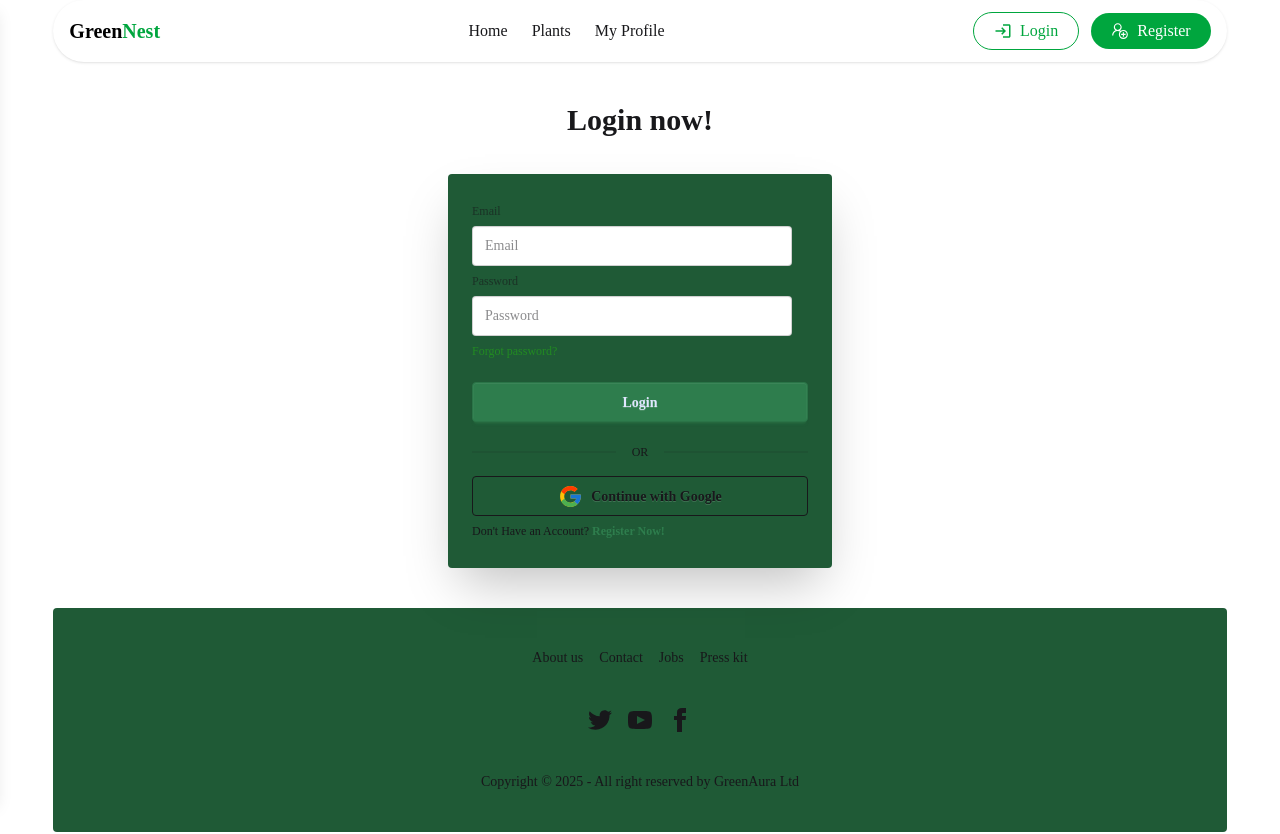
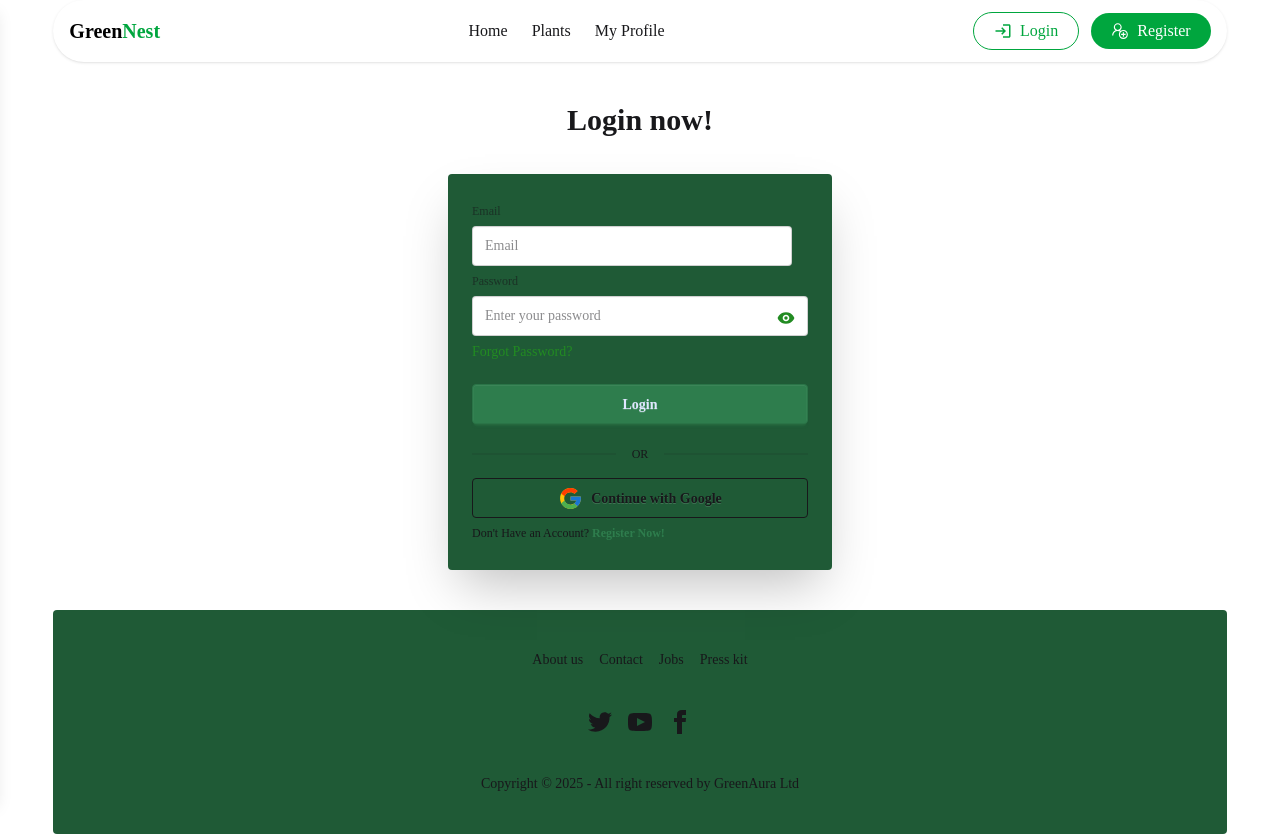
Before and after one commit to FokhrulSabel/green-aura, a React (Vite) app: page /auth/login in a window 1280 px wide. Built offline with nearby package versions, Linux system fonts and the light colour scheme; no server answers; a web font is replaced by a local one.

Commit message:
implement pass toggle & function forgot pass with gmail

```diff
--- a/src/Routes/router.jsx
+++ b/src/Routes/router.jsx
@@ -9,6 +9,7 @@ import PlantDetails from "../pages/PlantDetails";
 import LoadingPage from "../pages/LoadingPage";
 import TopRatedIndoorPlants from "../pages/TopRatedIndoorPlants";
 import MyProfile from "../pages/MyProfile";
+import ForgotPassword from "../pages/ForgotPassword";
 
 export const router = createBrowserRouter([
   {
@@ -38,6 +39,10 @@ export const router = createBrowserRouter([
         path: "/auth/register",
         element: <Register />,
       },
+      {
+        path: "/auth/forgotpassword",
+        element: <ForgotPassword></ForgotPassword>,
+      }
     ],
   },
   {
--- a/src/pages/ForgotPassword.jsx
+++ b/src/pages/ForgotPassword.jsx
@@ -1,11 +1,61 @@
-import React from 'react';
+import React, { use, useState } from "react";
+import { AuthContext } from "../provider/AuthProvider";
+import toast, { Toaster } from "react-hot-toast";
+import { Link } from "react-router";
 
 const ForgotPassword = () => {
-    return (
-        <div>
+    const {forgotPassword} = use(AuthContext);
+    const [email, setEmail] = useState("");
 
+    const handleResetPassword = (e) => {
+        e.preventDefault();
+        if (!email) {
+            toast.error("Please enter your email address.");
+            return;
+        }
+        forgotPassword(email)
+        .then(() => {
+            toast.success("Password reset email sent! Please check your inbox.");
+        })
+        .catch((error) => {
+            console.error("Error sending password reset email:", error);
+            toast.error("Failed to send reset email. Please try again.");
+        });
+    };
+  return (
+    <div className="w-11/12 mx-auto mt-15">
+      <Toaster position="top-right" />
+
+      <main className="">
+        <h1 className="text-3xl text-center font-semibold my-4">
+          Forgot Password?
+        </h1>
+
+        <div className="w-11/12 lg:w-1/2 mx-auto my-10 p-10 bg-base-200 rounded">
+          <form onSubmit={handleResetPassword} className="flex flex-col">
+            <input
+              type="email"
+              placeholder="Enter your Gmail address"
+              value={email}
+              onChange={(e) => setEmail(e.target.value)}
+              className="input w-full mb-4"
+              required
+            />
+            <button type="submit" className="btn btn-primary w-full">
+              Send Reset Email
+            </button>
+
+            <Link
+              to="/auth/login"
+              className="text-xs mt-2 text-primary font-bold hover:underline"
+            >
+              Or, Log In?
+            </Link>
+          </form>
         </div>
-    );
+      </main>
+    </div>
+  );
 };
 
 export default ForgotPassword;
--- a/src/pages/Login.jsx
+++ b/src/pages/Login.jsx
@@ -2,12 +2,15 @@ import React, { use, useState } from "react";
 import { Link, useLocation, useNavigate } from "react-router";
 import { AuthContext } from "../provider/AuthProvider";
 import { FcGoogle } from "react-icons/fc";
+import { BiSolidHide, BiSolidShow } from "react-icons/bi";
 // import toast, { Toaster } from "react-hot-toast";
 import { toast } from "react-toastify";
 
 const Login = () => {
   const [error, setError] = useState("");
   const { logIn, setUser, googleSignIn } = use(AuthContext);
+  const [password, setPassword] = useState("");
+  const [hidePassword, setHidePassword] = useState(true);
   const location = useLocation();
   const navigate = useNavigate();
 
@@ -47,7 +50,6 @@ const Login = () => {
         setError(errorCode);
         toast.error("Log In unsuccessful!");
       });
-
   };
   return (
     <div>
@@ -68,17 +70,36 @@ const Login = () => {
                   required
                 />
                 <label className="label">Password</label>
-                <input
-                  name="password"
-                  type="password"
-                  className="input"
-                  placeholder="Password"
-                  required
-                />
+                <div className="relative w-full">
+                  <input
+                    type={hidePassword ? "password" : "text"}
+                    placeholder="Enter your password"
+                    value={password}
+                    name="password"
+                    onChange={(e) => setPassword(e.target.value)}
+                    className="input w-full pr-12"
+                    required
+                  />
+                  <span
+                    className="absolute right-3 top-3 cursor-pointer "
+                    onClick={() => setHidePassword(!hidePassword)}
+                  >
+                    {hidePassword ? (
+                      <BiSolidShow size={20} className="text-base-300" />
+                    ) : (
+                      <BiSolidHide size={20} className="text-base-300" />
+                    )}{" "}
+                    {/* ✅ icon */}
+                  </span>
+                </div>
+
                 <div>
-                  <a className="link link-hover text-base-300">
-                    Forgot password?
-                  </a>
+                  <Link
+                    to="/auth/forgotpassword"
+                    className="link link-hover text-base-300 text-sm hover:underline"
+                  >
+                    Forgot Password?
+                  </Link>
                 </div>
                 {error && <p className="text-xs text-error">{error}</p>}
                 <button type="submit" className="btn btn-primary mt-4">
--- a/src/pages/Register.jsx
+++ b/src/pages/Register.jsx
@@ -4,6 +4,7 @@ import { AuthContext } from "../provider/AuthProvider";
 import { FcGoogle } from "react-icons/fc";
 // import { toast } from "react-toastify";
 import toast, { Toaster } from "react-hot-toast";
+import { BiSolidHide, BiSolidShow } from "react-icons/bi";
 
 const Register = () => {
   const [nameError, setNameError] = useState("");
@@ -117,13 +118,28 @@ const Register = () => {
                   required
                 />
                 <label className="label">Password</label>
-                <input
-                  name="password"
-                  type="password"
-                  className="input"
-                  placeholder="Password"
-                  required
-                />
+                <div className="relative w-full">
+                  <input
+                    type={hidePassword ? "password" : "text"}
+                    placeholder="Enter your password"
+                    value={password}
+                    name="password"
+                    onChange={(e) => setPassword(e.target.value)}
+                    className="input w-full pr-12"
+                    required
+                  />
+                  <span
+                    className="absolute right-3 top-3 cursor-pointer "
+                    onClick={() => setHidePassword(!hidePassword)}
+                  >
+                    {hidePassword ? (
+                      <BiSolidShow size={20} className="text-base-300" />
+                    ) : (
+                      <BiSolidHide size={20} className="text-base-300" />
+                    )}{" "}
+                    {/* ✅ icon */}
+                  </span>
+                </div>
                 {passwordError && (
                   <p className="text-xs text-error">{passwordError}</p>
                 )}
--- a/src/provider/AuthProvider.jsx
+++ b/src/provider/AuthProvider.jsx
@@ -3,6 +3,7 @@ import {
   createUserWithEmailAndPassword,
   GoogleAuthProvider,
   onAuthStateChanged,
+  sendPasswordResetEmail,
   signInWithEmailAndPassword,
   signInWithPopup,
   signOut,
@@ -13,8 +14,6 @@ import toast from "react-hot-toast";
 // import { toast } from "react-toastify";
 
 export const AuthContext = createContext();
-
-
 
 const AuthProvider = ({ children }) => {
   const [user, setUser] = useState(null);
@@ -32,14 +31,34 @@ const AuthProvider = ({ children }) => {
     return signInWithEmailAndPassword(auth, email, password);
   };
 
-  const googleSignIn=() => {
+  const googleSignIn = () => {
     setLoading(true);
     return signInWithPopup(auth, googleProvider);
-  }
+  };
 
   const logOut = () => {
     setLoading(true);
     return signOut(auth);
+  };
+
+  const updateUser = (updatedData) => {
+    if (!auth.currentUser) return;
+    return updateProfile(auth.currentUser, updatedData).then(() => {
+      setUser({ ...auth.currentUser, ...updatedData });
+    });
+  };
+
+  const forgotPassword = (email) => {
+    setLoading(true);
+    return sendPasswordResetEmail(auth, email)
+      .then(() => {
+        setLoading(false);
+      })
+      .catch((error) => {
+        setLoading(false);
+        const errorCode = error.code;
+        toast.error("Failed to send reset email!");
+      });
   };
 
   useEffect(() => {
@@ -52,14 +71,6 @@ const AuthProvider = ({ children }) => {
     };
   }, []);
 
-   const updateUser = (updatedData) =>{
-    if (!auth.currentUser) return;
-    return updateProfile(auth.currentUser, updatedData)
-    .then(() => {
-      setUser({ ...auth.currentUser, ...updatedData });
-    })
-   }
-
   const authData = {
     user,
     setUser,
@@ -70,8 +81,7 @@ const AuthProvider = ({ children }) => {
     logOut,
     setLoading,
     updateUser,
-
-
+    forgotPassword,
   };
 
   return (
```
